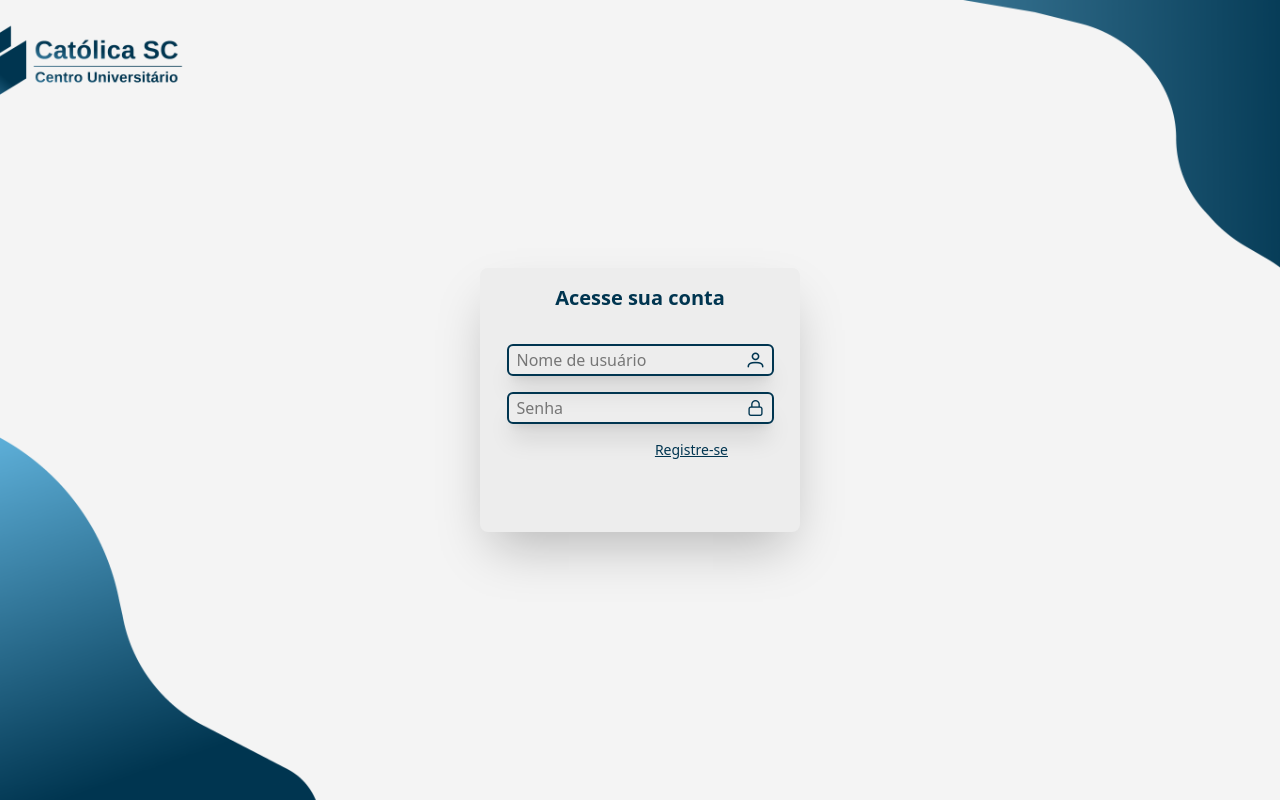
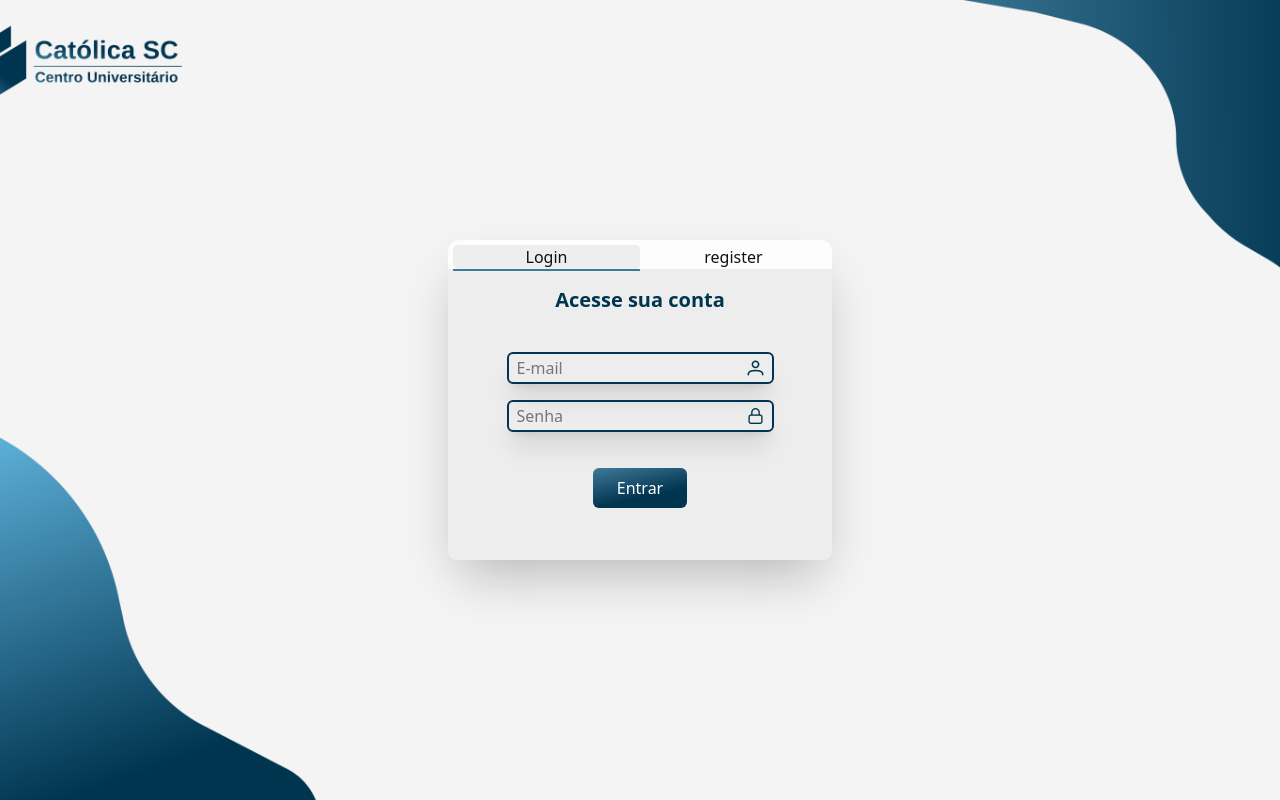
Before and after one commit to Felipe-T-Maciel/PAC, a Next.js app: page /Login in a window 1280 px wide. Built offline with nearby package versions, Linux system fonts and the light colour scheme.

Commit message:
UserContext and API /Login /Register /GetToken Implemented and functional

```diff
--- /dev/null
+++ b/app/(before-login)/Login/Components/LoginSquare.tsx
@@ -0,0 +1,73 @@
+import { motion } from "motion/react";
+import { useState } from "react";
+import { useUser } from '../../../Components/UserContext';
+
+export default function LoginSquare() {
+  const { setUser } = useUser();
+  const [user, setUserLogin] = useState<any>({
+    email: "",
+    password: ""
+  });
+
+  const handleRegister = async () => {
+    const response = await fetch("http://127.0.0.1:8092/login", {
+      method: "POST",
+      headers: {
+        "Content-Type": "application/json",
+      },
+      body: JSON.stringify(user),
+    });
+    const data = await response.json();
+    console.log(data);
+    localStorage.setItem("access_token", data.access_token);
+    setUser({
+      email: "",
+      token : data.access_token,
+      img : data.img || "",
+    })
+  };
+
+  return(
+    <div className="">
+              <div className="flex justify-center pt-4 mb-[10%]">
+                <p className="font-semibold text-xl text-[#003550]">Acesse sua conta</p>
+              </div>
+              <div className="w-full h-full flex items-center flex-col gap-4">
+                <div className="w-fit h-[2rem] border-2 border-[#003550] flex items-center p-2 rounded-md shadow-xl">
+                  <input
+                  onChange={(event)=>{
+                    setUserLogin({
+                      ...user,
+                      email: event.target.value
+                    })
+                  }}
+                  className="min-w-[10rem] outline-0 py-2" type="text" placeholder="E-mail" />
+                  <i className="pi pi-user text-[#003550]"></i>
+                </div>
+                <div className="w-fit h-[2rem] border-2 border-[#003550] flex items-center p-2 rounded-md shadow-xl">
+                  <input
+                  onChange={(event)=>{
+                    setUserLogin({
+                      ...user,
+                      password: event.target.value
+                    })
+                  }}
+                  className="min-w-[10rem] outline-0 py-2" type="password" placeholder="Senha" />
+                  <i className="pi pi-lock text-[#003550]"></i>
+                </div>
+                <motion.div
+                  onClick={handleRegister}
+                  whileHover={{ scale: 1.05, backgroundPosition: "100% 0%", transition: { duration: 0.4, ease: "easeOut" } }}
+                  whileTap={{ scale: 0.95 }}
+                  className="
+                cursor-pointer px-6 py-2 rounded-md
+                bg-gradient-to-br from-[#3E7B9A] via-[#003550] to-[#003550]
+                bg-[length:200%_100%] text-white mt-[5%]
+              "
+                >
+                  Entrar
+                </motion.div>
+              </div>
+            </div>
+  )
+}
--- /dev/null
+++ b/app/(before-login)/Login/Components/RegisterSquare.tsx
@@ -0,0 +1,90 @@
+import { log } from "console";
+import { motion } from "motion/react";
+import { useEffect, useState } from "react";
+import { useUser } from '../../../Components/UserContext';
+
+export default function RegisterSquare() {
+  const { setUser } = useUser();
+  const [user, setUserLogin] = useState<any>({
+      email: "",
+      password: "",
+      invites: [],
+      friends: []
+    });
+
+  useEffect(() => {
+    console.log(user);
+
+  }, [user]);
+
+  const handleRegister = async () => {
+    const response = await fetch("http://127.0.0.1:8092/register", {
+      method: "POST",
+      headers: {
+        "Content-Type": "application/json",
+      },
+      body: JSON.stringify(user),
+    });
+    const data = await response.json();
+    console.log(data);
+    localStorage.setItem("access_token", data.access_token);
+    setUser({
+      email: "",
+      token : data.access_token,
+      img : data.img || "",
+    })
+  };
+
+  return (
+    <div className="">
+      <div className="flex justify-center pt-4 mb-[5%]">
+        <p className="font-semibold text-xl text-[#003550]">Crie sua conta</p>
+      </div>
+      <div className="w-full h-full flex items-center flex-col gap-4">
+        <div className="w-fit h-[2rem] border-2 border-[#003550] flex items-center p-2 rounded-md shadow-xl">
+          <input onChange={(event)=>{
+            setUserLogin({
+              ...user,
+              email: event.target.value
+            })
+          }} className="min-w-[10rem] outline-0 py-2" type="text" placeholder="E-mail" />
+          <i className="pi pi-user text-[#003550]"></i>
+        </div>
+        <div className="w-fit h-[2rem] border-2 border-[#003550] flex items-center p-2 rounded-md shadow-xl">
+          <input onChange={(event)=>{
+            setUserLogin({
+              ...user,
+              password: event.target.value
+            })
+          }}
+          className="min-w-[10rem] outline-0 py-2" type="password" placeholder="Senha" />
+          <i className="pi pi-lock text-[#003550]"></i>
+        </div>
+        <div className="w-fit h-[2rem] border-2 border-[#003550] flex items-center p-2 rounded-md shadow-xl">
+          <input
+          // onChange={(event)=>{
+          //   setUser({
+          //     ...user,
+          //     ConfirmPassword: event.target.value
+          //   })
+          // }}
+           className="min-w-[10rem] outline-0 py-2" type="password" placeholder="Confirmar Senha" />
+          <i className="pi pi-lock text-[#003550]"></i>
+        </div>
+
+        <motion.div
+          onClick={()=>{handleRegister()}}
+          whileHover={{ scale: 1.05, backgroundPosition: "100% 0%", transition: { duration: 0.4, ease: "easeOut" } }}
+          whileTap={{ scale: 0.95 }}
+          className="
+                cursor-pointer px-6 py-2 rounded-md
+                bg-gradient-to-br from-[#3E7B9A] via-[#003550] to-[#003550]
+                bg-[length:200%_100%] text-white mt-[3%]
+              "
+        >
+          Criar conta
+        </motion.div>
+      </div>
+    </div>
+  )
+}
--- a/app/(before-login)/Login/page.tsx
+++ b/app/(before-login)/Login/page.tsx
@@ -1,36 +1,147 @@
+'use client';
+
 import Image from "next/image";
-import { motion } from "framer-motion";
+import { motion, LayoutGroup, AnimatePresence } from "framer-motion";
+import { useEffect, useState } from "react";
+import LoginSquare from "./Components/LoginSquare";
+import RegisterSquare from "./Components/RegisterSquare";
+import { useUser } from '../../Components/UserContext';
 
 export default function Login() {
+  const tabs = ["Login", "register"];
+  const { user, setUser } = useUser();
+
+  const [selectedTab, setSelectedTab] = useState(tabs[0]);
+
+  const underline: React.CSSProperties = {
+    position: "absolute",
+    bottom: -2,
+    left: 0,
+    right: 0,
+    height: 2,
+    background: "#3E7B9A",
+  };
+
+  const container: React.CSSProperties = {
+    width: 480,
+    height: "60vh",
+    maxHeight: 360,
+    borderRadius: 10,
+    background: "white",
+    overflow: "hidden",
+    boxShadow:
+      "0 1px 1px hsl(0deg 0% 0% / 0.075), 0 2px 2px hsl(0deg 0% 0% / 0.075), 0 4px 4px hsl(0deg 0% 0% / 0.075), 0 8px 8px hsl(0deg 0% 0% / 0.075), 0 16px 16px hsl(0deg 0% 0% / 0.075), 0 2px 2px hsl(0deg 0% 0% / 0.075), 0 4px 4px hsl(0deg 0% 0% / 0.075), 0 8px 8px hsl(0deg 0% 0% / 0.075), 0 16px 16px hsl(0deg 0% 0% / 0.075)",
+    display: "flex",
+    flexDirection: "column",
+  };
+
+  const nav: React.CSSProperties = {
+    background: "#fdfdfd",
+    padding: "5px 5px 0",
+    borderRadius: "10px",
+    borderBottomLeftRadius: 0,
+    borderBottomRightRadius: 0,
+    borderBottom: "1px solid #eeeeee",
+  };
+
+  const tabsContainer: React.CSSProperties = {
+    display: "flex",
+    listStyle: "none",
+    padding: 0,
+    margin: 0,
+    width: "100%",
+  };
+
+  const tab: React.CSSProperties = {
+    flex: 1,
+    padding: "10px 15px",
+    position: "relative",
+    background: "white",
+    cursor: "pointer",
+    height: 24,
+    display: "flex",
+    justifyContent: "center",
+    alignItems: "center",
+    borderRadius: 5,
+    userSelect: "none",
+    color: "#0f1115",
+  };
+
+  const icon: React.CSSProperties = {
+    fontSize: 128,
+  };
+
+  useEffect(() => {
+    const token = localStorage.getItem("access_token");
+
+    if (token) {
+      getToken(token);
+    }
+  }, []);
+
+  const getToken = async (token: string) => {
+    const response = await fetch("http://127.0.0.1:8092/token", {
+      method: "GET",
+      headers: {
+        "Content-Type": "application/json",
+        "Authorization": `Bearer ${token}`,
+      },
+    });
+    const data = await response.json();
+    console.log(data);
+    setUser({
+      email: data.user.email,
+      token: data.access_token,
+      img: data.img || "",
+    });
+  };
+
+  useEffect(() => {
+    console.log('usercontext:', user);
+  }, [user]);
+
   return (
-    <div className="w-[25%] h-[33%] bg-[#EDEDED] rounded-lg shadow-2xl">
-      <div className="flex justify-center pt-4 mb-[10%]">
-        <p className="font-semibold text-xl text-[#003550]">Acesse sua conta</p>
-      </div>
-      <div className="w-full h-full flex items-center flex-col gap-4">
-        <div className="w-fit h-[2rem] border-2 border-[#003550] flex items-center p-2 rounded-md shadow-xl">
-          <input className="min-w-[10rem] outline-0 py-2" type="text" placeholder="Nome de usuário" />
-          <i className="pi pi-user text-[#003550]"></i>
-        </div>
-        <div className="w-fit h-[2rem] border-2 border-[#003550] flex items-center p-2 rounded-md shadow-xl">
-          <input className="min-w-[10rem] outline-0 py-2" type="password" placeholder="Senha" />
-          <i className="pi pi-lock text-[#003550]"></i>
-        </div>
-        <div className="w-[55%]"><p className="cursor-pointer text-end text-sm text-[#003550] underline">Registre-se</p></div>
-
-
-        {/* <motion.div
-          whileHover={{ scale: 1.05, backgroundPosition: "100% 0%", transition: { duration: 0.4, ease: "easeOut" } }}
-          whileTap={{ scale: 0.95 }}
-          className="
-                cursor-pointer px-6 py-2 rounded-md
-                bg-gradient-to-br from-[#3E7B9A] via-[#003550] to-[#003550]
-                bg-[length:200%_100%] text-white
-              "
+    <main className="w-[30%] h-[40%] bg-[#EDEDED] rounded-lg shadow-2xl">
+      <nav style={nav}>
+        <LayoutGroup>
+          <ul style={tabsContainer}>
+            {tabs.map((item) => (
+              <motion.li
+                key={item}
+                initial={false}
+                animate={{
+                  backgroundColor: item === selectedTab ? "#eee" : "#eee0",
+                }}
+                style={tab}
+                onClick={() => setSelectedTab(item)}
+              >
+                {item}
+                {item === selectedTab && (
+                  <motion.div
+                    style={underline}
+                    layoutId="underline"
+                  />
+                )}
+              </motion.li>
+            ))}
+          </ul>
+        </LayoutGroup>
+      </nav>
+      <AnimatePresence mode="wait">
+        <motion.div
+          key={selectedTab}
+          initial={{ y: 10, opacity: 0 }}
+          animate={{ y: 0, opacity: 1 }}
+          exit={{ y: -10, opacity: 0 }}
+          transition={{ duration: 0.2 }}
         >
-          Começar estudos
-        </motion.div> */}
-      </div>
-    </div>
+          {selectedTab === "Login" ? (
+            <LoginSquare />
+          ) : (
+            <RegisterSquare />
+          )}
+        </motion.div>
+      </AnimatePresence>
+    </main>
   );
 }
--- a/app/(before-login)/layout.tsx
+++ b/app/(before-login)/layout.tsx
@@ -36,6 +36,8 @@ export default function LoginLayout({
     );
   }
 
+
+
   return (
     <html lang="en">
       <head />
--- /dev/null
+++ b/app/Components/UserContext.tsx
@@ -0,0 +1,33 @@
+'use client';
+import { createContext, useContext, useState, ReactNode } from 'react';
+
+type User = {
+  email: string;
+  token: string;
+  img : string
+};
+
+type UserContextType = {
+  user: User | null;
+  setUser: (user: User | null) => void;
+};
+
+const UserContext = createContext<UserContextType | undefined>(undefined);
+
+export const UserProvider = ({ children }: { children: ReactNode }) => {
+  const [user, setUser] = useState<User | null>(null);
+
+  return (
+    <UserContext.Provider value={{ user, setUser }}>
+      {children}
+    </UserContext.Provider>
+  );
+};
+
+export const useUser = (): UserContextType => {
+  const context = useContext(UserContext);
+  if (!context) {
+    throw new Error('User não presente aqui!');
+  }
+  return context;
+};
--- a/app/layout.tsx
+++ b/app/layout.tsx
@@ -1,5 +1,6 @@
 import type { Metadata } from "next";
 import { Geist, Geist_Mono } from "next/font/google";
+import { UserProvider } from './Components/UserContext'
 import "./globals.css";
 
 
@@ -13,7 +14,9 @@ export default function RootLayout({
       <body
         className={`w-screen h-screen flex items-center justify-center`}
       >
-        {children}
+        <UserProvider>
+          {children}
+        </UserProvider>
       </body>
     </html>
   );
```
